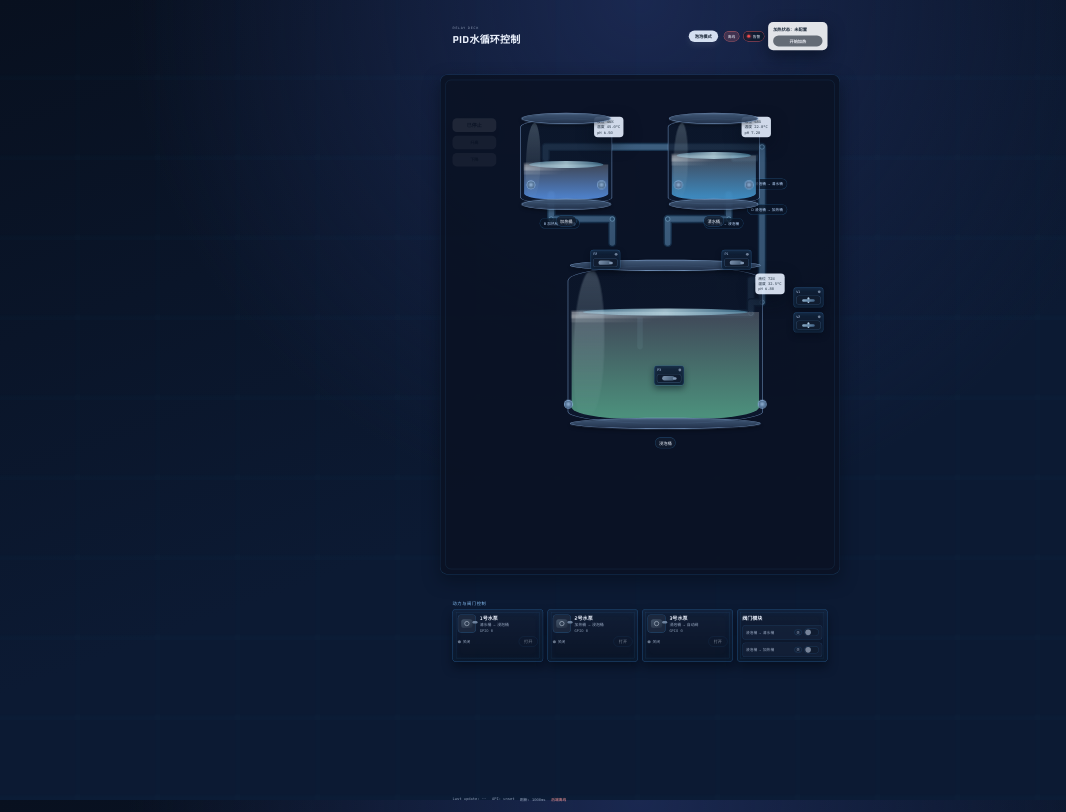
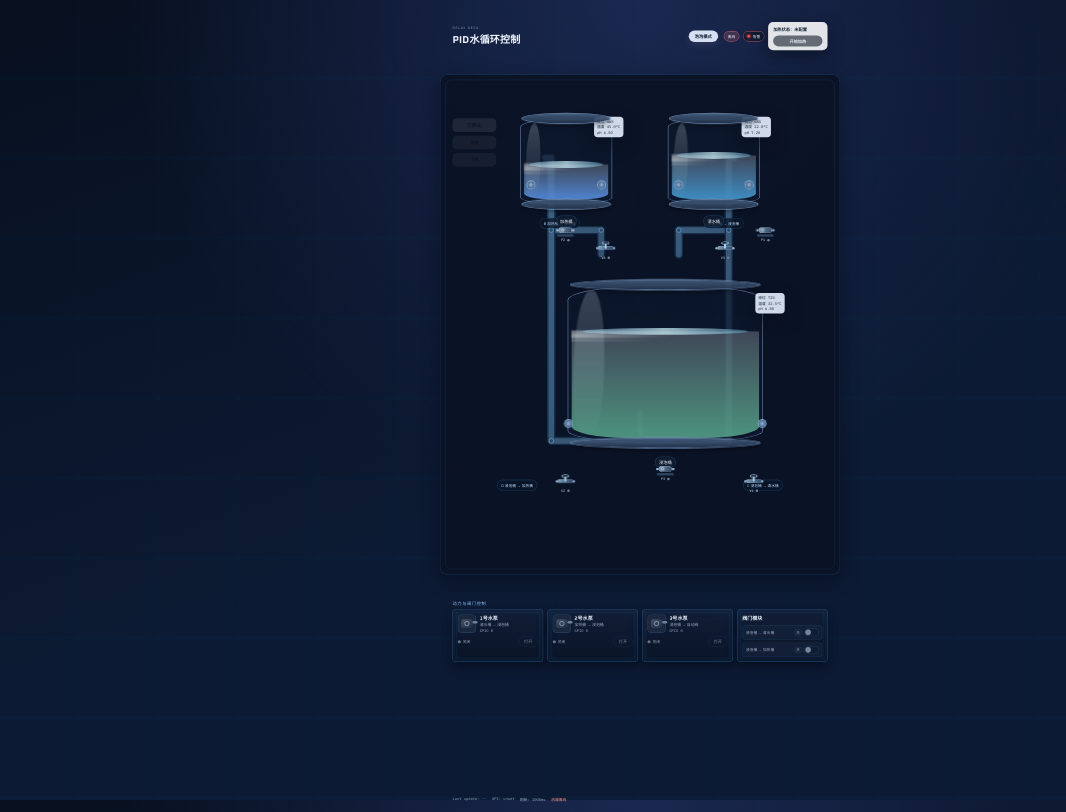
Before and after one commit to MickeyElders/pi-control-program, a React (Vite) app in the folder frontend/: page / in a window 1280 px wide. Shown: the whole page, without its empty margins (0-1066 px from the left). Built offline with nearby package versions, Linux system fonts and the light colour scheme; no server answers.

Commit message:
修改管道

```diff
--- a/frontend/src/components/ProcessDiagram2D.tsx
+++ b/frontend/src/components/ProcessDiagram2D.tsx
@@ -97,23 +97,29 @@ const ActuatorNode = ({
   style: CSSProperties;
 }) => {
   return (
-    <div className={`actuator-node ${kind} ${on ? "on" : "off"}`} style={style}>
-      <div className="actuator-header">
-        <span className="name">{label}</span>
-        <span className={`lamp ${on ? "on" : "off"}`} />
-      </div>
-      <div className={`actuator-icon ${kind}`}>
+    <div className={`actuator ${kind} ${on ? "on" : "off"}`} style={style}>
+      <div className={`machine ${kind}`}>
         {kind === "pump" ? (
           <>
-            <span className="core" />
-            <span className="port" />
+            <span className="pump-foot" />
+            <span className="pump-motor" />
+            <span className="pump-fan" />
+            <span className="pump-port left" />
+            <span className="pump-port right" />
           </>
         ) : (
           <>
-            <span className="stem" />
-            <span className="body" />
+            <span className="valve-body" />
+            <span className="valve-stem" />
+            <span className="valve-wheel" />
+            <span className="valve-port left" />
+            <span className="valve-port right" />
           </>
         )}
+      </div>
+      <div className="actuator-meta">
+        <span className="name">{label}</span>
+        <span className={`lamp ${on ? "on" : "off"}`} />
       </div>
     </div>
   );
@@ -122,6 +128,8 @@ const ActuatorNode = ({
 export default function ProcessDiagram2D({ tanks, flows, alarms }: ProcessDiagram2DProps) {
   const valveFreshOn = flows.pump3 && flows.valveFresh;
   const valveHeatOn = flows.pump3 && flows.valveHeat;
+  const inletFreshValveOn = flows.pump1;
+  const inletHeatValveOn = flows.pump2;
   const freshRunning = flows.pump1 || valveFreshOn;
   const heatRunning = flows.pump2 || valveHeatOn;
   const soakRunning = flows.pump1 || flows.pump2 || valveFreshOn || valveHeatOn;
@@ -143,54 +151,54 @@ export default function ProcessDiagram2D({ tanks, flows, alarms }: ProcessDiagra
           </marker>
         </defs>
 
-        <path className="pipe-base" d="M1040 432 L1040 520 L820 520 L820 606" />
-        <path className="pipe-shell" d="M1040 432 L1040 520 L820 520 L820 606" />
+        <path className="pipe-base" d="M1040 432 L1040 560 L860 560 L860 648" />
+        <path className="pipe-shell" d="M1040 432 L1040 560 L860 560 L860 648" />
         <path
           className={`pipe-flow ${flows.pump1 ? "on" : ""}`}
           markerEnd={flows.pump1 ? "url(#pipeArrow)" : undefined}
-          d="M1040 432 L1040 520 L820 520 L820 606"
+          d="M1040 432 L1040 560 L860 560 L860 648"
         />
 
-        <path className="pipe-base" d="M400 432 L400 520 L620 520 L620 606" />
-        <path className="pipe-shell" d="M400 432 L400 520 L620 520 L620 606" />
+        <path className="pipe-base" d="M400 432 L400 560 L580 560 L580 648" />
+        <path className="pipe-shell" d="M400 432 L400 560 L580 560 L580 648" />
         <path
           className={`pipe-flow ${flows.pump2 ? "on" : ""}`}
           markerEnd={flows.pump2 ? "url(#pipeArrow)" : undefined}
-          d="M400 432 L400 520 L620 520 L620 606"
+          d="M400 432 L400 560 L580 560 L580 648"
         />
 
-        <path className="pipe-base" d="M720 980 L720 860" />
-        <path className="pipe-shell" d="M720 980 L720 860" />
+        <path className="pipe-base" d="M720 1216 L720 1280 L720 1320" />
+        <path className="pipe-shell" d="M720 1216 L720 1280 L720 1320" />
         <path
           className={`pipe-flow ${flows.pump3 ? "on" : ""}`}
           markerEnd={flows.pump3 ? "url(#pipeArrow)" : undefined}
-          d="M720 980 L720 860"
+          d="M720 1216 L720 1280 L720 1320"
         />
 
-        <path className="pipe-base" d="M930 860 L1120 860 L1120 740 L1160 740 L1160 300 L1060 300" />
-        <path className="pipe-shell" d="M930 860 L1120 860 L1120 740 L1160 740 L1160 300 L1060 300" />
+        <path className="pipe-base" d="M720 1320 L1040 1320 L1040 300 L1060 300" />
+        <path className="pipe-shell" d="M720 1320 L1040 1320 L1040 300 L1060 300" />
         <path
           className={`pipe-flow ${valveFreshOn ? "on" : ""}`}
           markerEnd={valveFreshOn ? "url(#pipeArrow)" : undefined}
-          d="M930 860 L1120 860 L1120 740 L1160 740 L1160 300 L1060 300"
+          d="M720 1320 L1040 1320 L1040 300 L1060 300"
         />
 
-        <path className="pipe-base" d="M510 860 L1120 860 L1120 820 L1160 820 L1160 260 L380 260 L380 300" />
-        <path className="pipe-shell" d="M510 860 L1120 860 L1120 820 L1160 820 L1160 260 L380 260 L380 300" />
+        <path className="pipe-base" d="M720 1320 L400 1320 L400 300 L380 300" />
+        <path className="pipe-shell" d="M720 1320 L400 1320 L400 300 L380 300" />
         <path
           className={`pipe-flow ${valveHeatOn ? "on" : ""}`}
           markerEnd={valveHeatOn ? "url(#pipeArrow)" : undefined}
-          d="M510 860 L1120 860 L1120 820 L1160 820 L1160 260 L380 260 L380 300"
+          d="M720 1320 L400 1320 L400 300 L380 300"
         />
 
-        <circle className="pipe-joint" cx="1040" cy="520" r="8" />
-        <circle className="pipe-joint" cx="820" cy="520" r="8" />
-        <circle className="pipe-joint" cx="400" cy="520" r="8" />
-        <circle className="pipe-joint" cx="620" cy="520" r="8" />
-        <circle className="pipe-joint" cx="1120" cy="860" r="8" />
-        <circle className="pipe-joint" cx="1160" cy="740" r="8" />
-        <circle className="pipe-joint" cx="1160" cy="820" r="8" />
-        <circle className="pipe-joint" cx="1160" cy="260" r="8" />
+        <circle className="pipe-joint" cx="1040" cy="560" r="8" />
+        <circle className="pipe-joint" cx="860" cy="560" r="8" />
+        <circle className="pipe-joint" cx="400" cy="560" r="8" />
+        <circle className="pipe-joint" cx="580" cy="560" r="8" />
+        <circle className="pipe-joint" cx="720" cy="1280" r="8" />
+        <circle className="pipe-joint" cx="720" cy="1320" r="8" />
+        <circle className="pipe-joint" cx="1040" cy="1320" r="8" />
+        <circle className="pipe-joint" cx="400" cy="1320" r="8" />
       </svg>
 
       <div className={`flow-tag a ${flows.pump1 ? "on" : ""}`}>A 清水桶 → 浸泡桶</div>
@@ -198,11 +206,13 @@ export default function ProcessDiagram2D({ tanks, flows, alarms }: ProcessDiagra
       <div className={`flow-tag c ${valveFreshOn ? "on" : ""}`}>C 浸泡桶 → 清水桶</div>
       <div className={`flow-tag d ${valveHeatOn ? "on" : ""}`}>D 浸泡桶 → 加热桶</div>
 
-      <ActuatorNode kind="pump" label="P1" on={flows.pump1} style={{ left: 900, top: 560 }} />
-      <ActuatorNode kind="pump" label="P2" on={flows.pump2} style={{ left: 480, top: 560 }} />
-      <ActuatorNode kind="pump" label="P3" on={flows.pump3} style={{ left: 684, top: 930 }} />
-      <ActuatorNode kind="valve" label="V1" on={valveFreshOn} style={{ left: 1130, top: 680 }} />
-      <ActuatorNode kind="valve" label="V2" on={valveHeatOn} style={{ left: 1130, top: 760 }} />
+      <ActuatorNode kind="pump" label="P1" on={flows.pump1} style={{ left: 1007, top: 476 }} />
+      <ActuatorNode kind="valve" label="V3" on={inletFreshValveOn} style={{ left: 878, top: 532 }} />
+      <ActuatorNode kind="pump" label="P2" on={flows.pump2} style={{ left: 367, top: 476 }} />
+      <ActuatorNode kind="valve" label="V4" on={inletHeatValveOn} style={{ left: 496, top: 532 }} />
+      <ActuatorNode kind="pump" label="P3" on={flows.pump3} style={{ left: 687, top: 1240 }} />
+      <ActuatorNode kind="valve" label="V1" on={valveFreshOn} style={{ left: 970, top: 1278 }} />
+      <ActuatorNode kind="valve" label="V2" on={valveHeatOn} style={{ left: 367, top: 1278 }} />
 
       <Tank
         kind="fresh"
--- a/frontend/src/styles.css
+++ b/frontend/src/styles.css
@@ -328,100 +328,149 @@ body::before {
 }
 
 .flow-tag.c {
-  right: 168px;
-  top: 332px;
+  right: 182px;
+  top: 1296px;
 }
 
 .flow-tag.d {
-  right: 168px;
-  top: 414px;
+  left: 182px;
+  top: 1296px;
 }
 
-.actuator-node {
+.actuator {
   position: absolute;
-  width: 96px;
-  z-index: 3;
-  border: 1px solid rgba(80, 170, 245, 0.35);
-  border-radius: 10px;
-  background: linear-gradient(180deg, rgba(18, 34, 58, 0.92), rgba(10, 22, 40, 0.94));
-  box-shadow: 0 10px 20px rgba(4, 10, 22, 0.48), inset 0 0 14px rgba(69, 153, 231, 0.18);
-  padding: 6px 8px 8px;
+  width: 66px;
+  z-index: 4;
 }
 
-.actuator-node.on {
-  border-color: rgba(103, 216, 255, 0.75);
-  box-shadow: 0 12px 24px rgba(4, 10, 22, 0.5), inset 0 0 16px rgba(93, 201, 255, 0.3);
+.actuator .machine {
+  width: 66px;
+  height: 42px;
+  position: relative;
 }
 
-.actuator-header {
+.actuator .name {
+  font-size: 0.68rem;
+  color: #d7eaff;
+  font-family: "IBM Plex Mono", monospace;
+}
+
+.actuator .actuator-meta {
+  margin-top: 4px;
   display: flex;
   align-items: center;
-  justify-content: space-between;
-  font-size: 0.68rem;
-  color: #c3daff;
-  margin-bottom: 6px;
+  justify-content: center;
+  gap: 6px;
 }
 
-.actuator-header .lamp {
-  width: 9px;
-  height: 9px;
+.actuator .lamp {
+  width: 8px;
+  height: 8px;
   border-radius: 50%;
-  background: #6d7f98;
+  background: #6e8098;
 }
 
-.actuator-header .lamp.on {
-  background: #61ddff;
-  box-shadow: 0 0 10px rgba(97, 221, 255, 0.85);
+.actuator.on .lamp {
+  background: #62e7ff;
+  box-shadow: 0 0 10px rgba(98, 231, 255, 0.85);
 }
 
-.actuator-icon {
-  width: 100%;
-  height: 28px;
-  border-radius: 8px;
-  border: 1px solid rgba(126, 187, 245, 0.35);
-  position: relative;
-  background: rgba(17, 29, 48, 0.9);
+.machine.pump .pump-foot {
+  position: absolute;
+  left: 6px;
+  right: 6px;
+  bottom: 0;
+  height: 8px;
+  border-radius: 4px;
+  background: #2d435d;
 }
 
-.actuator-icon.pump .core {
+.machine.pump .pump-motor {
   position: absolute;
-  left: 16px;
-  top: 6px;
-  width: 40px;
-  height: 14px;
-  border-radius: 7px;
-  background: linear-gradient(120deg, #7e94af, #3e556f);
+  left: 12px;
+  right: 12px;
+  top: 12px;
+  height: 18px;
+  border-radius: 9px;
+  background: linear-gradient(120deg, #94a8be, #4d6580 55%, #2e455f);
+  border: 1px solid rgba(188, 223, 255, 0.45);
 }
 
-.actuator-icon.pump .port {
+.machine.pump .pump-fan {
   position: absolute;
   right: 14px;
-  top: 10px;
-  width: 12px;
-  height: 8px;
-  border-radius: 4px;
-  background: #7f95b1;
+  top: 16px;
+  width: 10px;
+  height: 10px;
+  border-radius: 50%;
+  border: 2px solid rgba(221, 240, 255, 0.8);
 }
 
-.actuator-icon.valve .body {
+.machine.pump .pump-port {
   position: absolute;
-  left: 18px;
-  right: 18px;
-  top: 10px;
-  height: 8px;
+  top: 18px;
+  width: 10px;
+  height: 7px;
   border-radius: 4px;
-  background: linear-gradient(120deg, #8db0cb, #3d5f83);
+  background: #90a8c2;
 }
 
-.actuator-icon.valve .stem {
+.machine.pump .pump-port.left {
+  left: 3px;
+}
+
+.machine.pump .pump-port.right {
+  right: 3px;
+}
+
+.machine.valve .valve-body {
+  position: absolute;
+  left: 8px;
+  right: 8px;
+  top: 16px;
+  height: 12px;
+  border-radius: 6px;
+  background: linear-gradient(120deg, #89a8c1, #4a698a 55%, #2e4866);
+  border: 1px solid rgba(188, 223, 255, 0.45);
+}
+
+.machine.valve .valve-stem {
   position: absolute;
   left: 50%;
   transform: translateX(-50%);
-  top: 4px;
+  top: 8px;
   width: 6px;
-  height: 18px;
+  height: 16px;
   border-radius: 3px;
-  background: #afcbe3;
+  background: #b3d2eb;
+}
+
+.machine.valve .valve-wheel {
+  position: absolute;
+  left: 50%;
+  transform: translateX(-50%);
+  top: 1px;
+  width: 24px;
+  height: 10px;
+  border-radius: 50%;
+  border: 2px solid #afd0e8;
+}
+
+.machine.valve .valve-port {
+  position: absolute;
+  top: 19px;
+  width: 8px;
+  height: 8px;
+  border-radius: 4px;
+  background: #90a9c4;
+}
+
+.machine.valve .valve-port.left {
+  left: 2px;
+}
+
+.machine.valve .valve-port.right {
+  right: 2px;
 }
 
 @keyframes flow-forward {
@@ -628,7 +677,7 @@ body::before {
   --tank-w: 744px;
   --tank-h: 556px;
   left: 348px;
-  top: 586px;
+  top: 648px;
 }
 
 .pump-deck {
```
Also changed, not shown: 6 other files (tests, documents, lock files or other folders).
